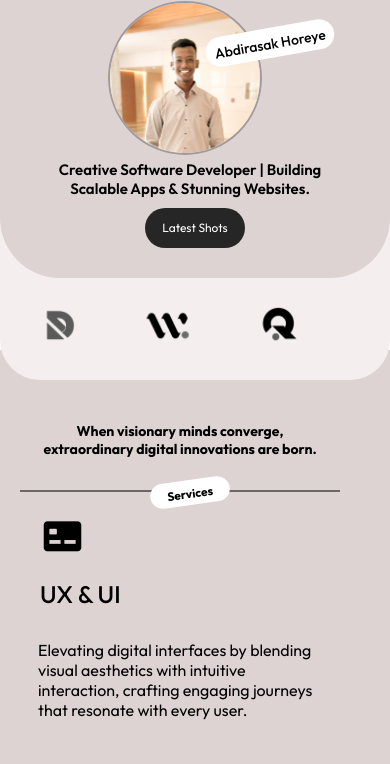
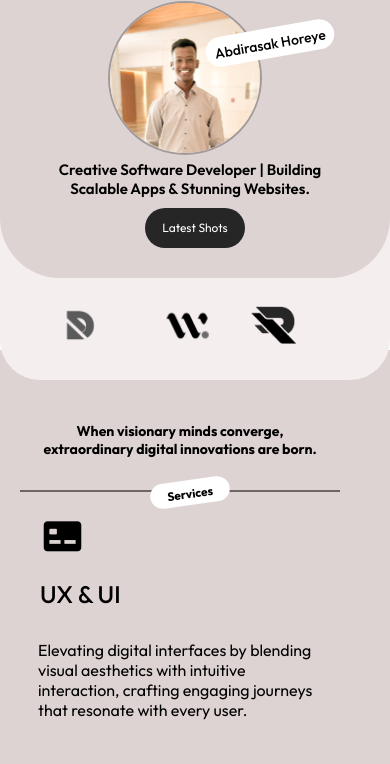
Before and after one commit to abdirasak23/abdirasak.horeye, a website: page index.html in a window 390 px wide. Shown: the part 80-844 px from the top of the page. Drawn offline with nearby package versions, Linux system fonts and the light colour scheme.

Commit message:
Mobile Raad

```diff
--- a/index.html
+++ b/index.html
@@ -88,8 +88,8 @@
             <div class="pro">
                 <img src="images/qal.png" alt="">
             </div>
-            <div class="pro">
-                <img src="images/wa.png" alt="">
+            <div class="pro raad">
+                <img src="images/R-Raad.png" alt="">
             </div>
         </div>
 
--- a/style.css
+++ b/style.css
@@ -252,6 +252,14 @@ body{
     left: 250px;
     overflow: hidden;
 }
+
+.raad{
+    /* background-color: red; */
+    height: 50px;
+    width: 50px !important;
+}
+
+
 .Golis{
     height: 50px;
     width: 240px;
@@ -635,7 +643,8 @@ a{
         height: 50px;
         width: 340px;
         position: relative;
-        left: 0px;
+        left: 20px;
+        /* background-color: blue; */
         display: flex;
         gap: 10px;
         top: 80px;
```
Also changed, not shown: Projects/index.html (+1 -1 lines), images/R-Raad.png (added).
